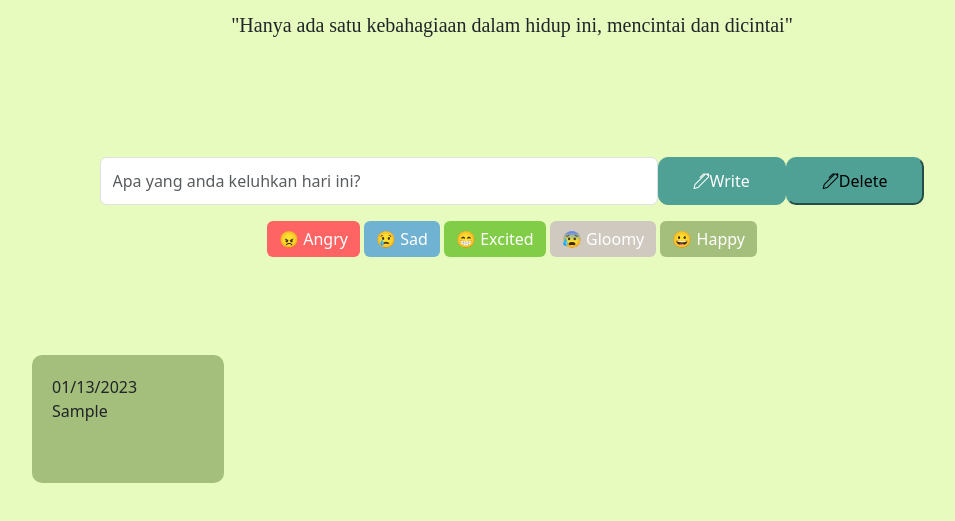
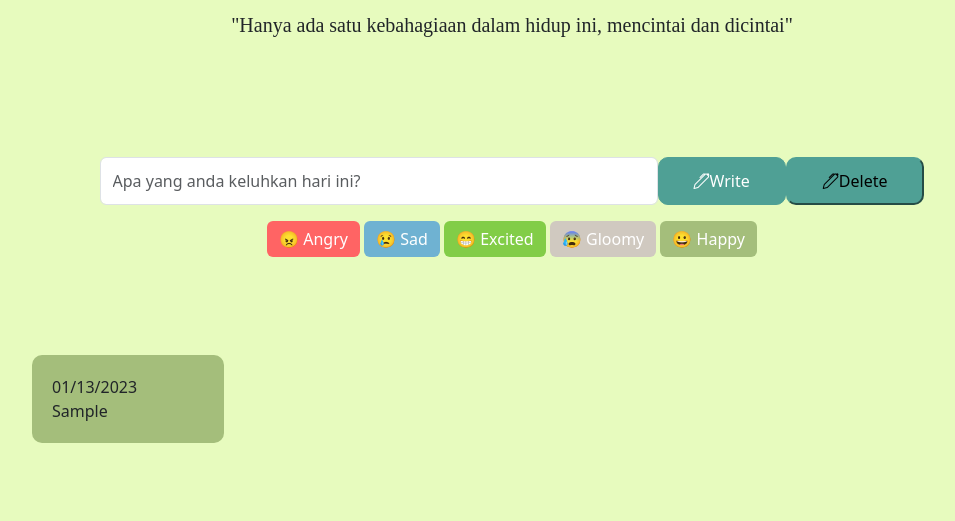
Before and after one commit to titusherd/hackathon-phase0, a plain HTML site: page index.html in a window 1280 px wide. Both pictures are taken after typing "Sample" into the empty fields and a click on the button "Write". Shown: the part 203-724 px from the top of the page, without its empty margins (128-1083 px from the left). Drawn offline with nearby package versions, Linux system fonts and the light colour scheme.

Commit message:
bug kartu fix

```diff
--- a/style.css
+++ b/style.css
@@ -29,7 +29,7 @@
     background-color: #BAD1C2;
     border-radius: 10px;
     width: 50vw;
-    height: 10vw;
+    height: auto;
 }
 
 .fade-out-container {
```
